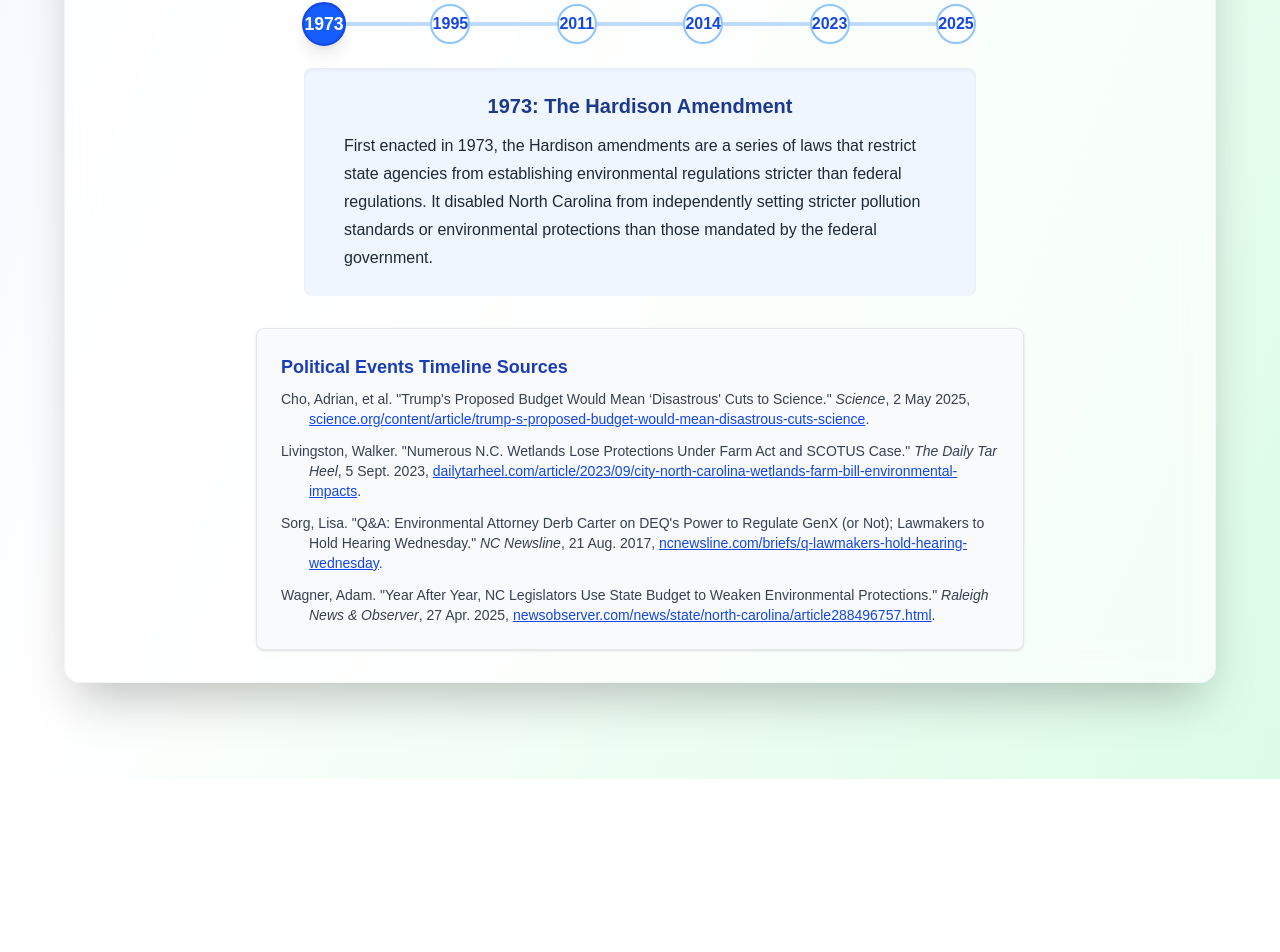
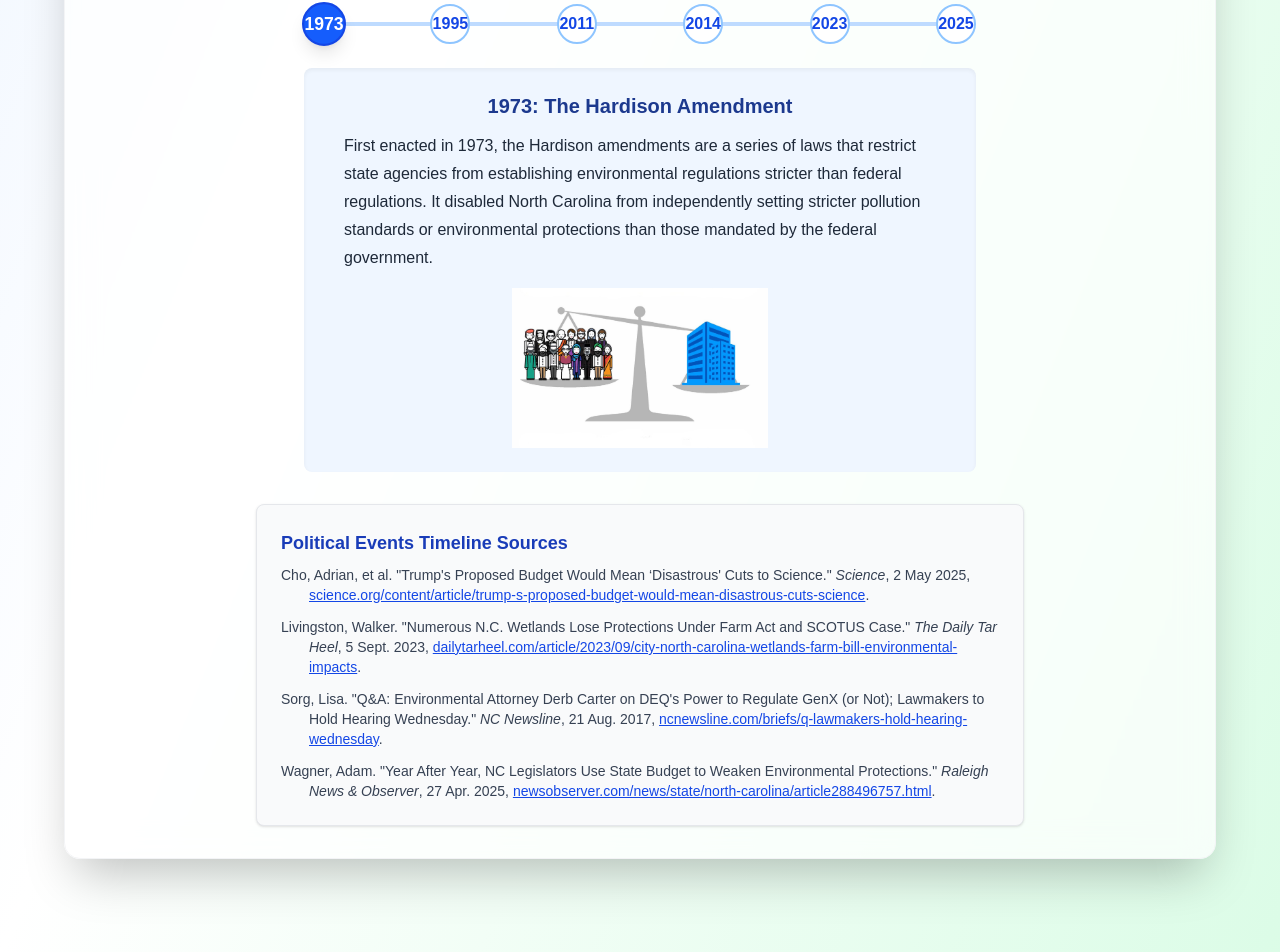
Before and after one commit to JayYeung/ghost-forest-frontend, a Next.js app: page / in a window 1280 px wide. Shown: the part 2270-3222 px from the top of the page. Before the commit the page ends 3049 px from the top, so only its background shows below. Built offline with nearby package versions, Linux system fonts and the light colour scheme.

Commit message:
added images to timeline

```diff
--- a/src/components/InteractiveTimeline.tsx
+++ b/src/components/InteractiveTimeline.tsx
@@ -1,5 +1,6 @@
 "use client";
 import React from "react";
+import Image from "next/image";
 
 export default function InteractiveTimeline() {
     const years = [1973, 1995, 2011, 2014, 2023, 2025];
@@ -44,17 +45,72 @@ export default function InteractiveTimeline() {
                         that restrict state agencies from establishing environmental regulations stricter than federal regulations.
                         It disabled North Carolina from independently setting stricter pollution standards
                         or environmental protections than those mandated by the federal government.
+
+                        <div className="w-full flex justify-center mt-4">
+                            <div className="w-64 h-40 bg-gray-200 rounded-lg flex items-center justify-center text-gray-500">
+                                <Image
+                                    src="/images/hardison.jpg"
+                                    alt="Hardison Amendment"
+                                    width={200}
+                                    height={200}
+                                    className="object-cover w-full h-full"
+                                />
+                            </div>
+                        </div>
                         </>
-                        )}
-                    {selected === 1995 &&
-                        "The democratically controlled legislatures repealed the Hardison amendments, \
-                        allowing North Carolina to enact more stringent regulations than the federal governments."}
-                    {selected === 2011 &&
-                        "With the return of a Republican majority to both legislative chambers for the first time since 1870, \
-                        the legislature reinstated the Hardison amendments."}
-                    {selected === 2014 &&
-                        "The legislature expanded the Hardison amendments to enforce \
-                        all rules stricter than the federal minimum standards to automatically fall under legislative review."}
+                    )}
+                    {selected === 1995 && (
+                        <>
+                            The democratically controlled legislatures repealed the Hardison amendments,
+                            allowing North Carolina to enact more stringent regulations than the federal governments.
+                            <div className="w-full flex justify-center mt-4">
+                                <div className="w-64 h-40 bg-gray-200 rounded-lg flex items-center justify-center text-gray-500">
+                                    <Image
+                                    src="/images/lobbying.png"
+                                    alt="Lobbying"
+                                    width={200}
+                                    height={200}
+                                    className="object-cover w-full h-full"
+                                />
+                                </div>
+                            </div>
+                        </>
+                    )}
+                    {selected === 2011 && (
+                        <>
+                            With the return of a Republican majority to both legislative chambers for the first time since 1870,
+                            the legislature reinstated the Hardison amendments.
+                            <div className="w-full flex justify-center mt-4">
+                                <div className="w-50 h-50 bg-gray-200 rounded-lg flex items-center justify-center text-gray-500">
+                                    <Image
+                                    src="/images/Republican_takeover.webp"
+                                    alt="Republican Takeover"
+                                    width={50}
+                                    height={50}
+                                    className="object-cover w-full h-full"
+                                />
+                                </div>
+                            </div>
+                        </>
+                    )}
+                       {selected === 2014 && (
+                        <>
+                            The legislature expanded the Hardison amendments to enforce
+                            all rules stricter than the federal minimum standards to automatically fall under legislative review.
+                            <div className="w-full flex justify-center mt-4">
+                                <div className="w-200 h-100 bg-gray-200 rounded-lg flex items-center justify-center text-gray-500">
+                                    <Image
+                                        src="/images/stricter_ruls.jpg"
+                                        alt="Stricter Environmental Rules"
+                                        width={200}
+                                        height={200}
+                                        className="object-cover w-full h-full"
+                                    />
+                                </div>
+                            </div>
+                            Source: General Assembly, UNC School of Government, Campbell University School of Law
+                        </>
+                    )}
                     {selected === 2023 && (
                     <>
                         In May, the waters of the United States under the Clean Water Act were defined to
@@ -65,6 +121,17 @@ export default function InteractiveTimeline() {
                         North Carolina, as much as 2.5 million acres, are no longer under the protection of the Clean Water Act.
                         The devastating impacts of flooding, without the natural protection from wetlands,
                         will be multiplied for communities of color and lower wealth in rural North Carolina.
+                        <div className="w-full flex justify-center mt-4">
+                            <div className="w-200 h-100 bg-gray-200 rounded-lg flex items-center justify-center text-gray-500">
+                                <Image
+                                    src="/images/wetland_loss.jpeg"
+                                    alt="Loss of Wetlands"
+                                    width={200}
+                                    height={200}
+                                    className="object-cover w-full h-full"
+                                />
+                            </div>
+                        </div>
                     </>
                     )}
                     {selected === 2025 && (
@@ -76,6 +143,17 @@ export default function InteractiveTimeline() {
                         At the National Oceanic and Atmospheric Administration (NOAA),
                         it is cutting at least $1.5 billion, with $1.31 billion of that reduction coming from
                         &quot;climate-dominated research, data, and grant programs&quot;.
+                        <div className="w-full flex justify-center mt-4">
+                            <div className="w-64 h-40 bg-gray-200 rounded-lg flex items-center justify-center text-gray-500">
+                                <Image
+                                    src="/images/funding_cuts.jpg"
+                                    alt="Loss of Wetlands"
+                                    width={200}
+                                    height={200}
+                                    className="object-cover w-full h-full"
+                                />
+                            </div>
+                        </div>
                         </>
                     )}
                 </p>
```
